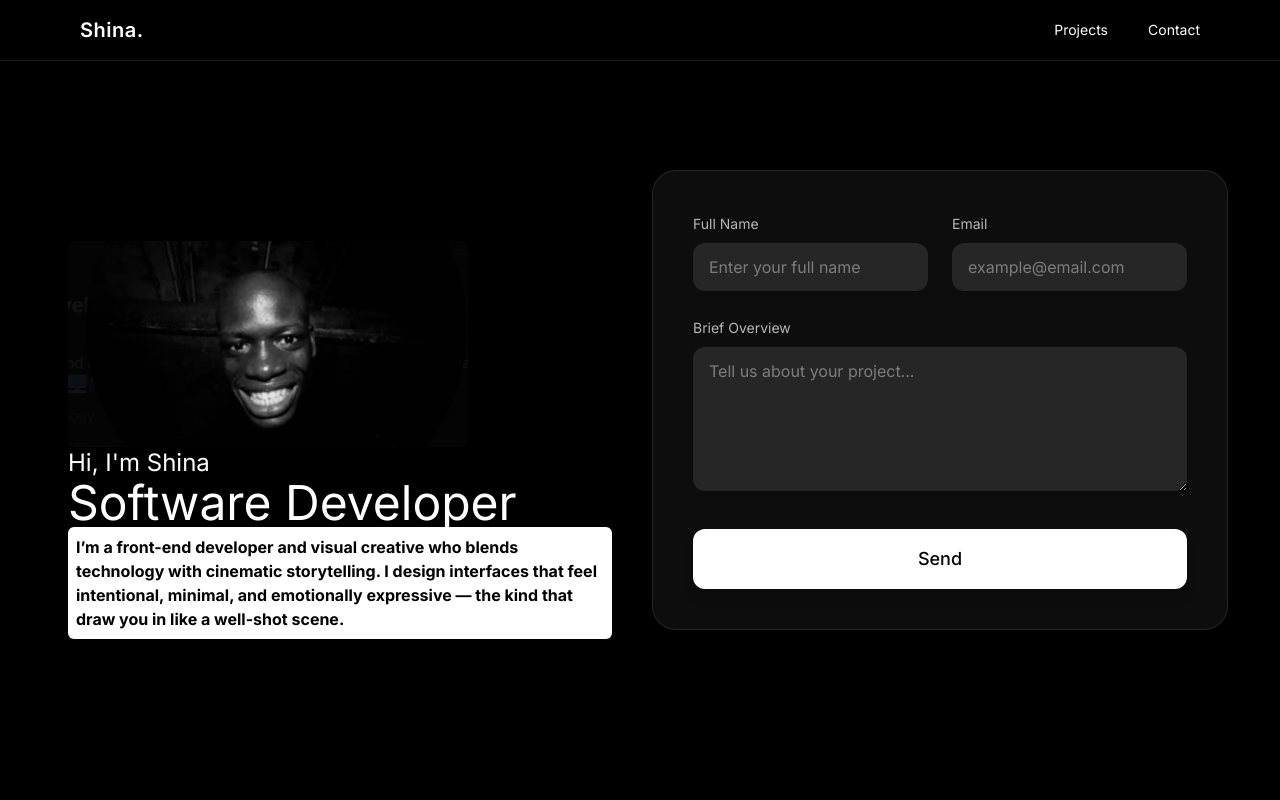
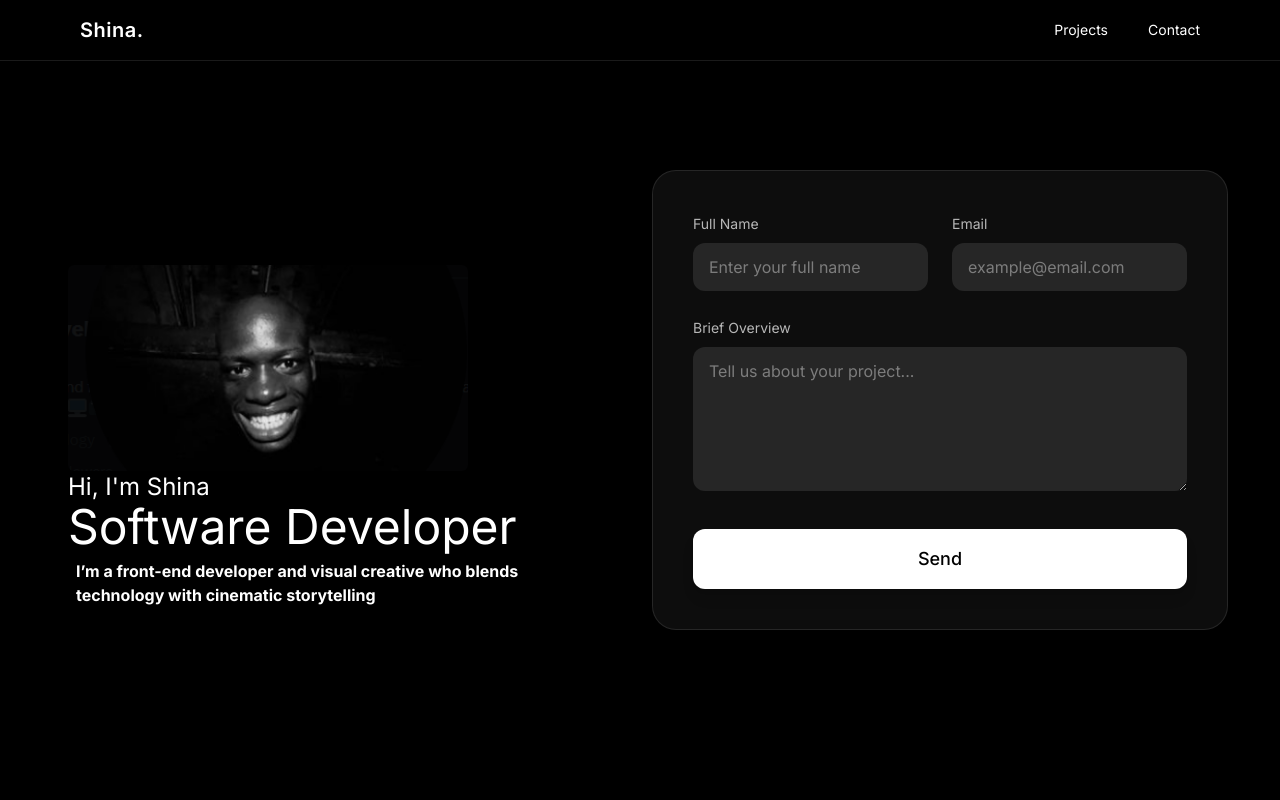
Before and after one commit to ShinzDev/versionone, a Next.js app: page /home in a window 1280 px wide. Shown: the top 800 px of the page. Built offline with nearby package versions, Linux system fonts and the light colour scheme.

Commit message:
added hover to my description

```diff
--- a/components/hero.jsx
+++ b/components/hero.jsx
@@ -34,12 +34,10 @@ export default function Hero() {
             />
             <h1 className="text-2xl">  Hi, I'm Shina</h1>
             <h1 className="text-5xl">{p.profession}</h1>
-            <div className="bg-white text-black font-bold rounded-md p-2 hover:bg-black hover:text-white transition">
+            <div className="bg-black text-white font-bold rounded-md p-2 hover:bg-white hover:text-black transition">
               <p>
                 I’m a front-end developer and visual creative who blends
-                technology with cinematic storytelling. I design interfaces that
-                feel intentional, minimal, and emotionally expressive — the kind
-                that draw you in like a well-shot scene.{" "}
+                technology with cinematic storytelling{"                     "}
               </p>{" "}
             </div>
           </div>
```
